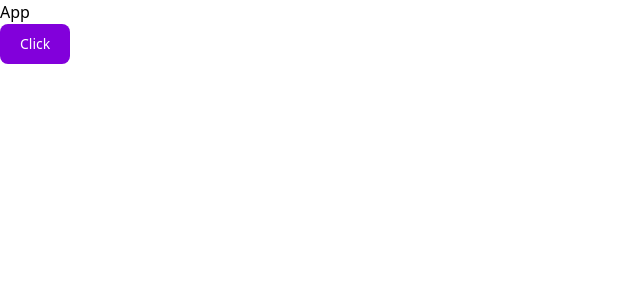
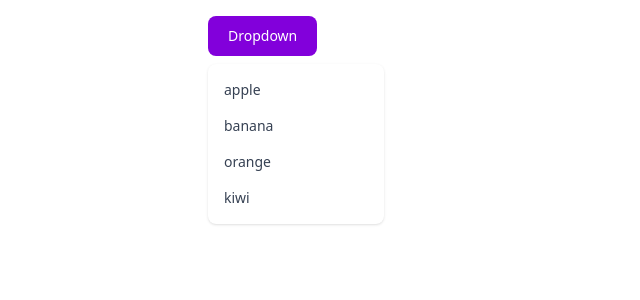
Before and after one commit to AbdulbositGo/React-Tutorial, a React (Vite) app in the folder scrimba/Components/: page / in a window 1280 px wide. Shown: the top 300 px of the page, without its empty margins (0-640 px from the left). Built offline with nearby package versions, Linux system fonts and the light colour scheme.

Commit message:
feat: implement Menu, Dropdown, Button, and Item components for enhanced UI structure

```diff
--- a/scrimba/Components/src/App.jsx
+++ b/scrimba/Components/src/App.jsx
@@ -1,11 +1,25 @@
-import Button from "./components/Button/Button"
+import Menu from "./components/Menu/Menu"
+import Button from './components/Menu/Button'
+import Dropdown from './components/Menu/Dropdown'
+import Item from './components/Menu/Item'
 
 function App() {
+
+    const items = ['apple', 'banana', 'orange', 'kiwi']
+
     return (
-        <>
-            <div className="">App</div>
-            <Button>Click</Button>
-        </>
+        <div className="container p-4 max-w-4xl m-auto">
+            <Menu>
+                <Button>
+                    Dropdown
+                </Button>
+                <Dropdown>
+                    {items.map(item => (
+                        <Item>{item}</Item>
+                    ))}
+                </Dropdown>
+            </Menu>
+        </div>
     )
 }
 
--- /dev/null
+++ b/scrimba/Components/src/components/Menu/Button.jsx
@@ -0,0 +1,10 @@
+import React from 'react'
+import { default as ButtonBase } from './../Button/Button'
+
+const Button = ({ children }) => {
+    return (
+        <ButtonBase>{children}</ButtonBase>
+    )
+}
+
+export default Button
--- a/scrimba/Components/src/components/Menu/Dropdown.jsx
+++ b/scrimba/Components/src/components/Menu/Dropdown.jsx
@@ -0,0 +1,14 @@
+import React from 'react'
+
+
+const Dropdown = ({ children }) => {
+    return (
+        <div id="dropdown" class="z-10  bg-white divide-y divide-gray-100 rounded-lg shadow-sm w-44 dark:bg-gray-700">
+            <ul class="py-2 text-sm text-gray-700 dark:text-gray-200" aria-labelledby="dropdownDefaultButton">
+                {children}
+            </ul>
+        </div>
+    )
+}
+
+export default Dropdown
--- /dev/null
+++ b/scrimba/Components/src/components/Menu/Item.jsx
@@ -0,0 +1,12 @@
+import React from 'react'
+
+
+const Item = ({ children }) => {
+    return (
+        <li>
+            <a href="#" class="block px-4 py-2 hover:bg-gray-100 dark:hover:bg-gray-600 dark:hover:text-white">{children}</a>
+        </li>
+    )
+}
+
+export default Item
--- /dev/null
+++ b/scrimba/Components/src/components/Menu/Menu.jsx
@@ -0,0 +1,12 @@
+import React from 'react'
+
+
+const Menu = ({ children }) => {
+    return (
+        <>
+            {children}
+        </>
+    )
+}
+
+export default Menu
```
Also changed, not shown: scrimba/Components/src/components/Menu/Menue.jsx (deleted).
